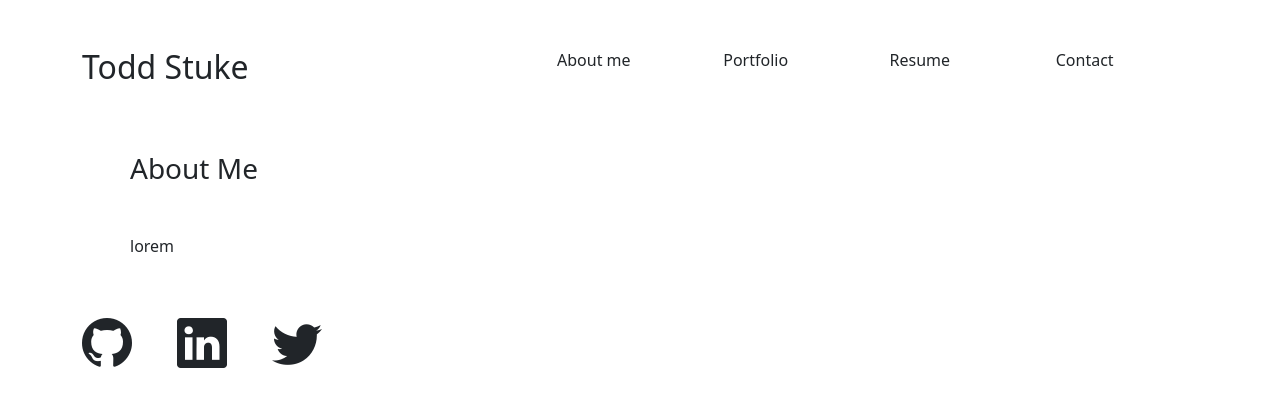
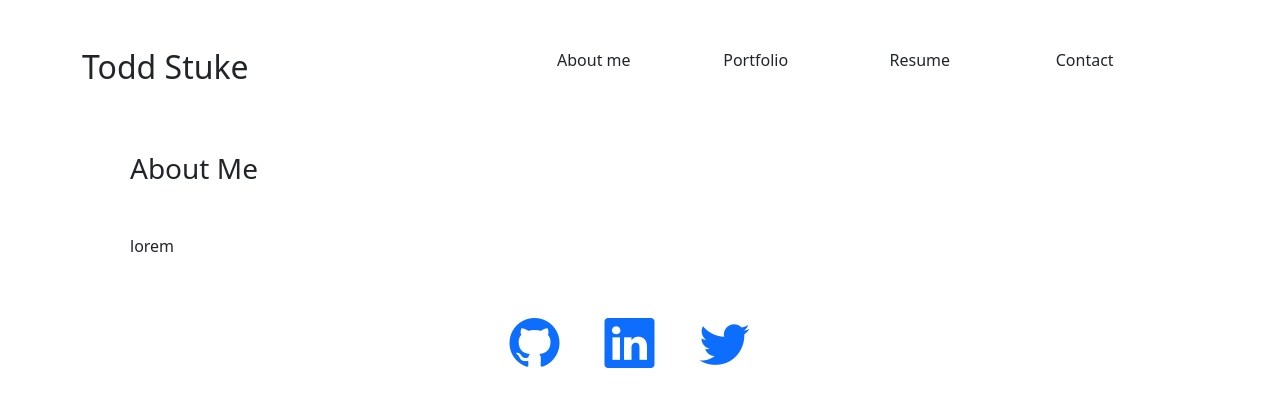
Before and after one commit to tddstuke/React-Portfolio, a React (Create React App) app: page / in a window 1280 px wide. Shown: the top 406 px of the page. Built offline with nearby package versions, Linux system fonts and the light colour scheme; the HTML template or start-up script is replaced by a standard one.

Commit message:
added href links to footer icons

```diff
--- a/src/components/Footer/index.js
+++ b/src/components/Footer/index.js
@@ -3,16 +3,20 @@ import React from "react";
 function footer() {
   return (
     <div className="container">
-      <footer className="row">
-        <p className="col-md-1">
+      <footer className="row d-flex justify-content-center">
+        <a href="https://github.com/tddstuke" className="col-md-1">
           <i className="bi bi-github" style={{ fontSize: 50 }}></i>
-        </p>
-        <p className="col-md-1">
+        </a>
+        <a
+          href="https://linkedin.com/in/todd-stuke
+"
+          className="col-md-1"
+        >
           <i className="bi bi-linkedin" style={{ fontSize: 50 }}></i>
-        </p>
-        <p className="col-md-1">
+        </a>
+        <a href="https://twitter.com/tddstuke" className="col-md-1">
           <i className="bi bi-twitter" style={{ fontSize: 50 }}></i>
-        </p>
+        </a>
       </footer>
     </div>
   );
```
